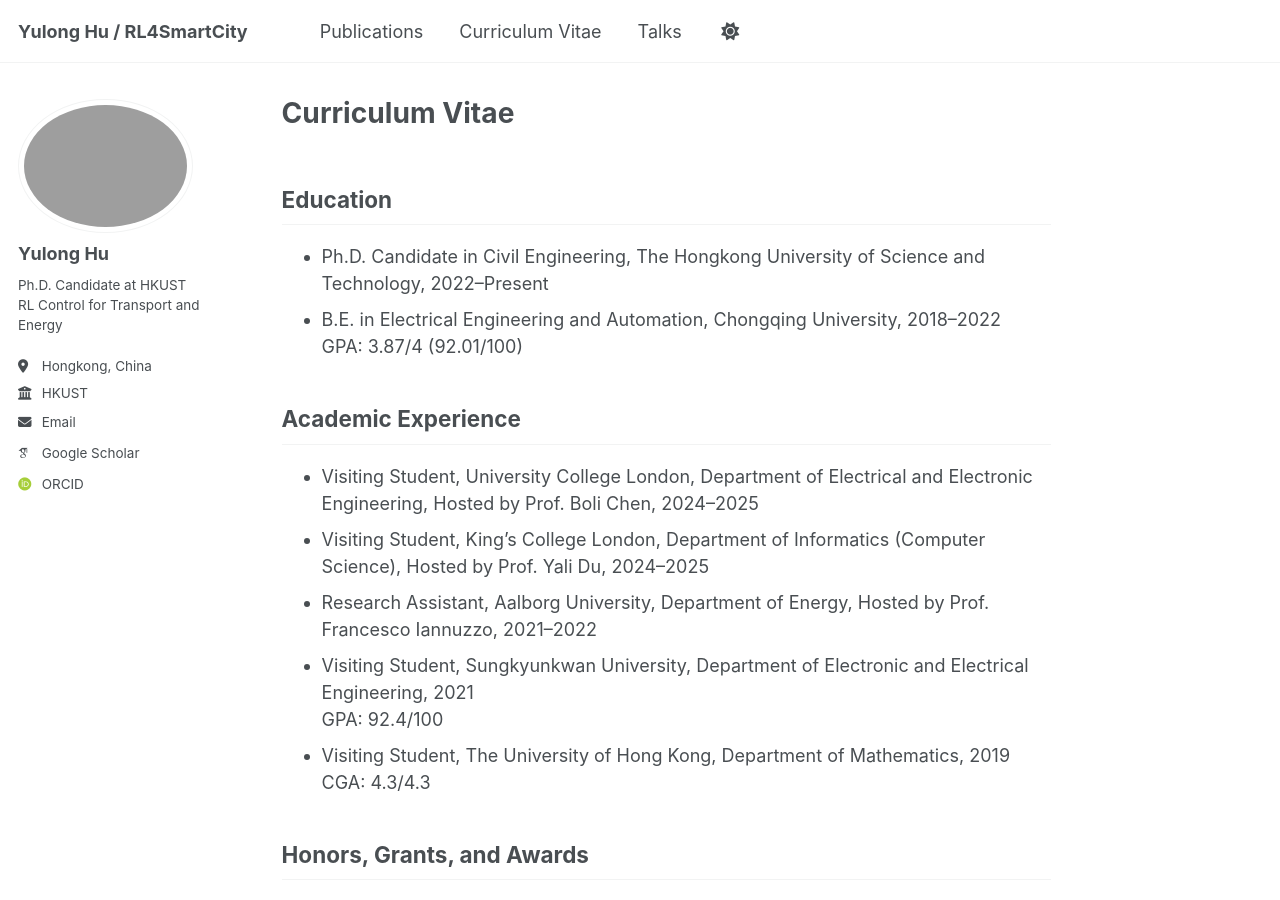
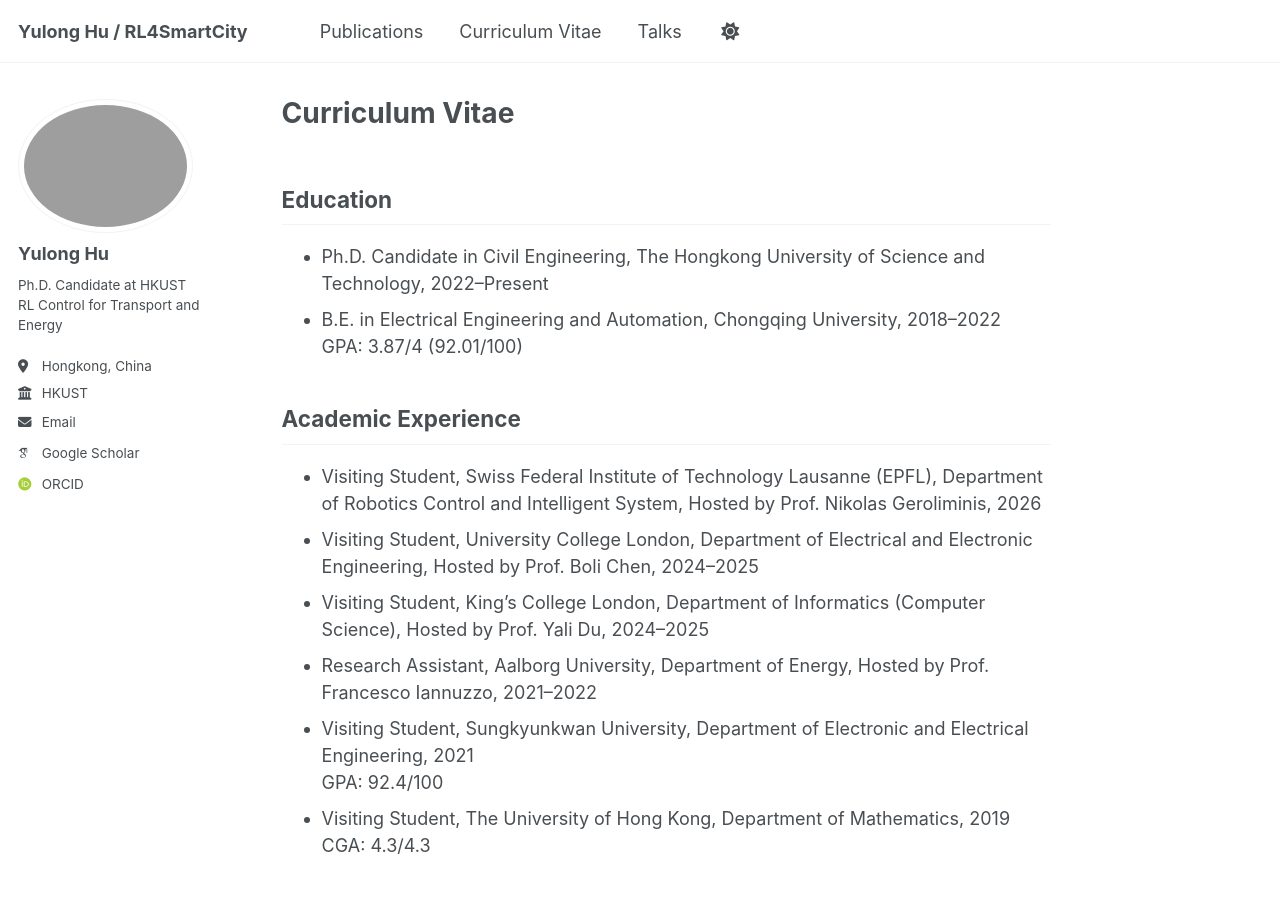
Before and after one commit to yulonghu2000/yulonghu2000.github.io, a Jekyll site: the page built from _pages/cv.md, in a window 1280 px wide and 900 px high. Built offline with Jekyll 4.4.1, drawn with Linux system fonts in a browser that asks for light colours; some web fonts are replaced.

Commit message:
Update cv.md

```diff
--- a/_pages/cv.md
+++ b/_pages/cv.md
@@ -10,6 +10,7 @@ author_profile: true
   GPA: 3.87/4 (92.01/100)
 
 ## Academic Experience
+- Visiting Student, Swiss Federal Institute of Technology Lausanne (EPFL), Department of Robotics Control and Intelligent System, Hosted by Prof. Nikolas Geroliminis, 2026
 - Visiting Student, University College London, Department of Electrical and Electronic Engineering, Hosted by Prof. Boli Chen, 2024–2025
 - Visiting Student, King’s College London, Department of Informatics (Computer Science), Hosted by Prof. Yali Du, 2024–2025
 - Research Assistant, Aalborg University, Department of Energy, Hosted by Prof. Francesco Iannuzzo, 2021–2022
```
